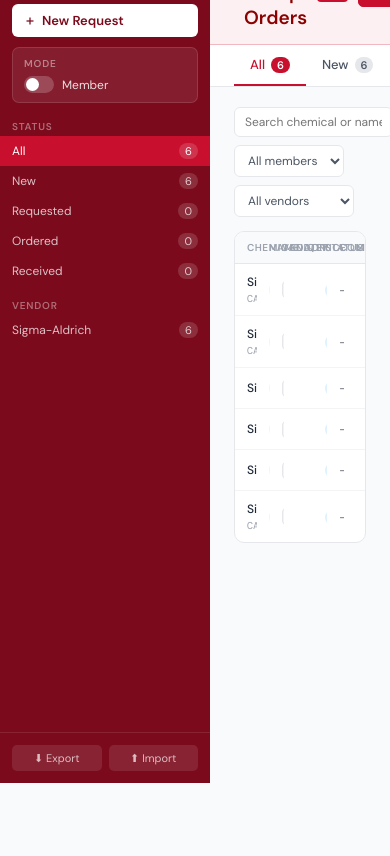
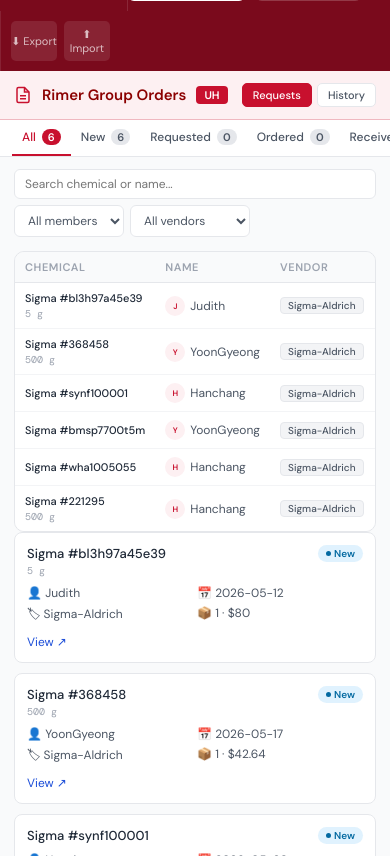
Before and after one commit to j707yk7/chem-orders, a plain HTML site: page index.html in a window 390 px wide. Shown: the part 61-917 px from the top of the page. Before the commit the page ends 844 px from the top, so only its background shows below. Drawn offline with nearby package versions, Linux system fonts and the light colour scheme.

Commit message:
Update index.html

```diff
--- a/index.html
+++ b/index.html
@@ -78,6 +78,38 @@
   .arow{display:flex;gap:4px;flex-wrap:wrap}
   .abtn{padding:3px 8px;border-radius:5px;font-family:inherit;font-size:11px;font-weight:500;border:1px solid var(--g200);background:white;cursor:pointer;color:var(--g600);transition:all .15s;white-space:nowrap}
   .abtn:hover{background:var(--g100)}
+  /* MOBILE */
+  @media(max-width:768px){
+    body{flex-direction:column}
+    .sidebar{width:100%;min-height:auto;flex-direction:row;flex-wrap:wrap;padding-bottom:0}
+    .logo{padding:12px 14px;border-bottom:none;border-right:1px solid rgba(255,255,255,0.12)}
+    .new-btn{margin:10px 10px 10px 0;padding:7px 12px;font-size:12px}
+    .admin-box{margin:10px 10px 10px 0;padding:7px 10px}
+    .sb-sec,.sb-item,.vendorList{display:none}
+    .sb-foot{margin-top:0;padding:10px;border-top:none;border-left:1px solid rgba(255,255,255,0.1)}
+    .main{overflow:visible}
+    .ph{padding:12px 14px}
+    .ph h1{font-size:15px}
+    .vtog{gap:5px}
+    .vbtn{padding:4px 10px;font-size:11px}
+    .tabs{padding:0 12px}
+    .tab{padding:9px 10px;font-size:12px}
+    .content{padding:12px 14px}
+    .topbar{gap:6px}
+    .si{width:100%}
+    .tw{overflow-x:auto}
+    table{table-layout:auto;min-width:500px}
+    th,td{padding:8px 10px;font-size:11px}
+    .hdr-row{flex-wrap:wrap;gap:6px}
+    .hdr-row .si{width:140px}
+    /* Mobile card view for requests */
+    .mobile-card{display:block;background:white;border:1px solid var(--g200);border-radius:8px;padding:12px;margin-bottom:10px}
+    .mobile-card-hide{display:none}
+  }
+  @media(min-width:769px){
+    .mobile-card{display:none}
+    .mobile-card-hide{display:table-row}
+  }
   .abtn.danger:hover{background:#fef2f2;color:#dc2626;border-color:#fca5a5}
   .status-sel{padding:3px 6px;border:1px solid var(--g200);border-radius:5px;font-family:inherit;font-size:11px;background:white;color:var(--g800);cursor:pointer;outline:none}
   .status-sel:focus{border-color:var(--uh-mid)}
@@ -202,6 +234,8 @@
         <tbody id="tbody"></tbody>
       </table>
     </div>
+
+    <div id="mobileCards" style="display:block"></div>
 
     <div id="histView" style="display:none">
       <div class="hdr-row">
@@ -406,7 +440,7 @@ function render() {
     document.getElementById('tableWrap').style.display = 'block';
     tbody.innerHTML = filtered.map(o => `
       <tr>
-        <td title="${o.name}"><div class="iname">${o.urgent==='yes'?'🚨 ':''}${o.name}</div>${o.cas?`<div class="isub">CAS ${o.cas}</div>`:''}</td>
+        <td title="${o.name}"><div class="iname">${o.urgent==='yes'?'🚨 ':''}${o.name}</div>${o.cas?`<div class="isub">${o.cas}</div>`:''}</td>
         <td><div class="rc"><div class="av">${ini(o.requestor)}</div>${o.requestor||'—'}</div></td>
         <td>${o.vendor?`<span class="vtag">${o.vendor}</span>`:'<span style="color:var(--g400)">—</span>'}</td>
         <td style="color:var(--g400);font-size:11px">${o.date}</td>
@@ -427,6 +461,33 @@ function render() {
           ${isAdmin?`<button class="abtn danger" onclick="del(${o.id})">Del</button>`:''}
         </div></td>
       </tr>`).join('');
+
+    const mc = document.getElementById('mobileCards');
+    if(mc) mc.innerHTML = filtered.map(o=>`
+      <div class="mobile-card">
+        <div style="display:flex;justify-content:space-between;align-items:flex-start;margin-bottom:8px">
+          <div style="flex:1;margin-right:8px"><div class="iname" style="font-size:13px">${o.urgent==='yes'?'🚨 ':''}${o.name}</div>${o.cas?`<div class="isub">${o.cas}</div>`:''}</div>
+          ${badge(o.status)}
+        </div>
+        <div style="display:grid;grid-template-columns:1fr 1fr;gap:4px;font-size:12px;color:var(--g600);margin-bottom:8px">
+          <div>👤 ${o.requestor||'—'}</div>
+          <div>📅 ${o.date}</div>
+          <div>🏷 ${o.vendor||'—'}</div>
+          <div>📦 ${o.qty||'—'}${o.price?' · $'+o.price:''}</div>
+        </div>
+        ${o.comment?`<div style="font-size:11px;color:var(--g400);margin-bottom:8px">${o.comment}</div>`:''}
+        <div style="display:flex;gap:6px;flex-wrap:wrap;align-items:center">
+          ${o.link?`<a class="lbtn" href="${o.link}" target="_blank" style="font-size:12px">View ↗</a>`:''}
+          ${isAdmin?`<select class="status-sel" onchange="changeStatus(${o.id},this.value)">
+            <option value="new"${o.status==='new'?' selected':''}>New</option>
+            <option value="requested"${o.status==='requested'?' selected':''}>Requested</option>
+            <option value="ordered"${o.status==='ordered'?' selected':''}>Ordered</option>
+            <option value="received"${o.status==='received'?' selected':''}>Received</option>
+          </select>`:''}
+          ${isAdmin?`<button class="abtn" onclick="openModal(${o.id})">Edit</button>`:''}
+          ${isAdmin?`<button class="abtn danger" onclick="del(${o.id})">Del</button>`:''}
+        </div>
+      </div>`).join('');
   }
 }
 
```
